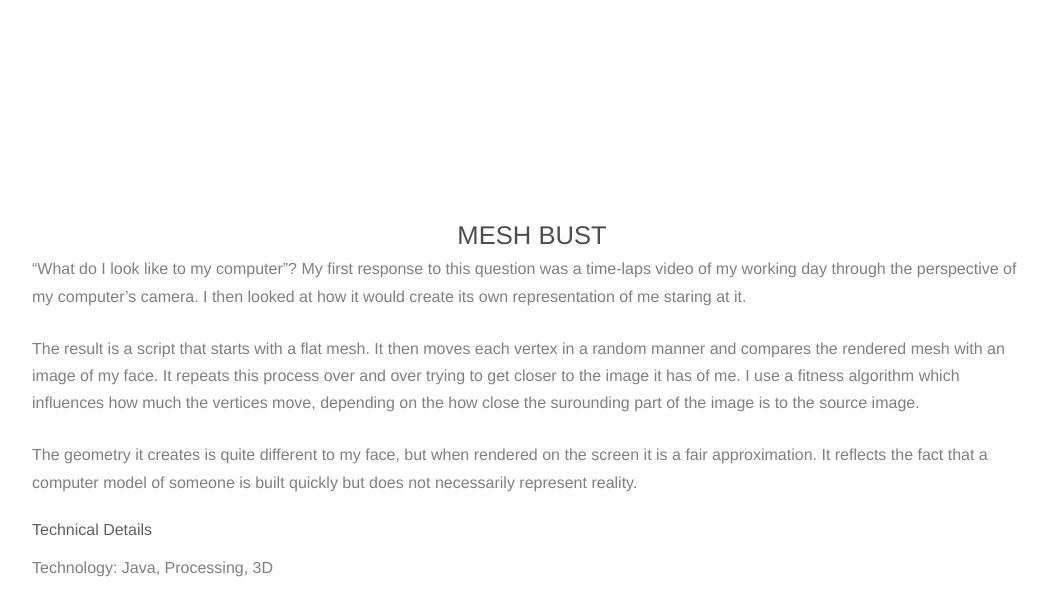
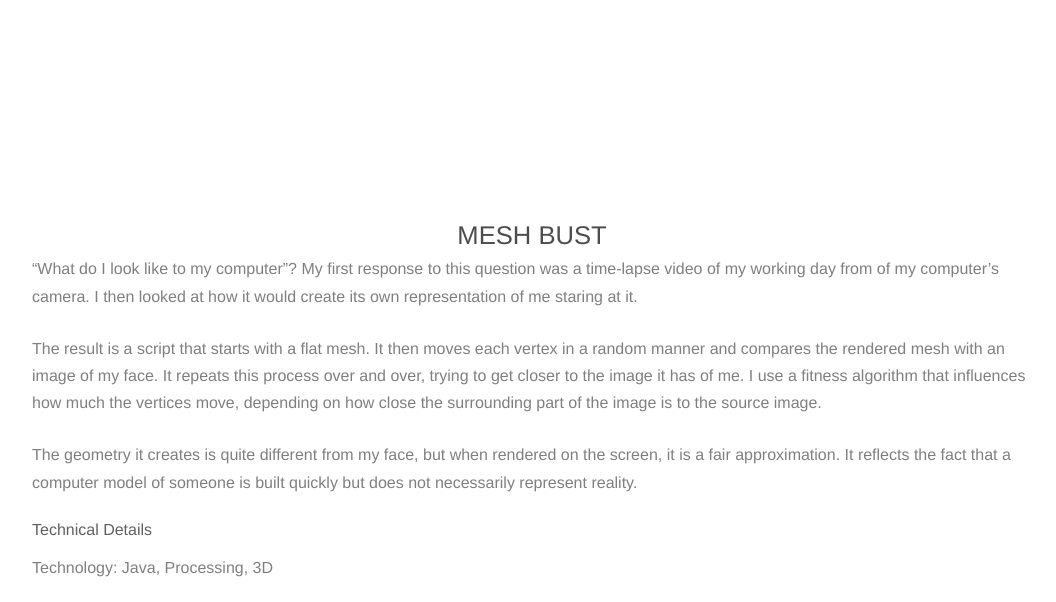
Before and after one commit to onato/onato.github.io, a Jekyll site: the page built from _posts/projects/2011-07-01-mesh-bust.md, in a window 1280 px wide and 900 px high, scrolled down 650 px, cut to the strip 0-602 px from the top of the window. Shown: the whole strip, without its empty margins (108-1164 px from the left). Built offline with Jekyll 4.4.1, drawn with Linux system fonts in a browser that asks for light colours; nearby versions of some CDN libraries.

Commit message:
Update 2011-07-01-mesh-bust.md

```diff
--- a/_posts/projects/2011-07-01-mesh-bust.md
+++ b/_posts/projects/2011-07-01-mesh-bust.md
@@ -15,15 +15,15 @@ slides:
   - {image: /images/projects/mesh-bust/onato-mesh-bust-689.jpg, title: "Mesh Bust 689"}
   - {image: /images/projects/mesh-bust/onato-mesh-bust-angle.jpg, title: "Mesh Bust Angle"}
 ---
-"What do I look like to my computer"? My first response to this question was a time-laps video of my working day through the perspective of my computer's camera. I then looked at how it would create its own representation of me staring at it.
+"What do I look like to my computer"? My first response to this question was a time-lapse video of my working day from of my computer's camera. I then looked at how it would create its own representation of me staring at it.
 
 The result is a script that starts with a flat mesh. It then moves each vertex in a random
 manner and compares the rendered mesh with an image of my face. It repeats
-this process over and over trying to get closer to the image it has of me. I use a fitness
-algorithm which influences how much the vertices move, depending on the how close the surounding part of the image is to the source image.
+this process over and over, trying to get closer to the image it has of me. I use a fitness
+algorithm that influences how much the vertices move, depending on how close the surrounding part of the image is to the source image.
 
-The geometry it creates is quite different to my face, but when rendered on the
-screen it is a fair approximation. It reflects the fact that a computer model of
+The geometry it creates is quite different from my face, but when rendered on the
+screen, it is a fair approximation. It reflects the fact that a computer model of
 someone is built quickly but does not necessarily represent reality.
 
 ### Technical Details
```
